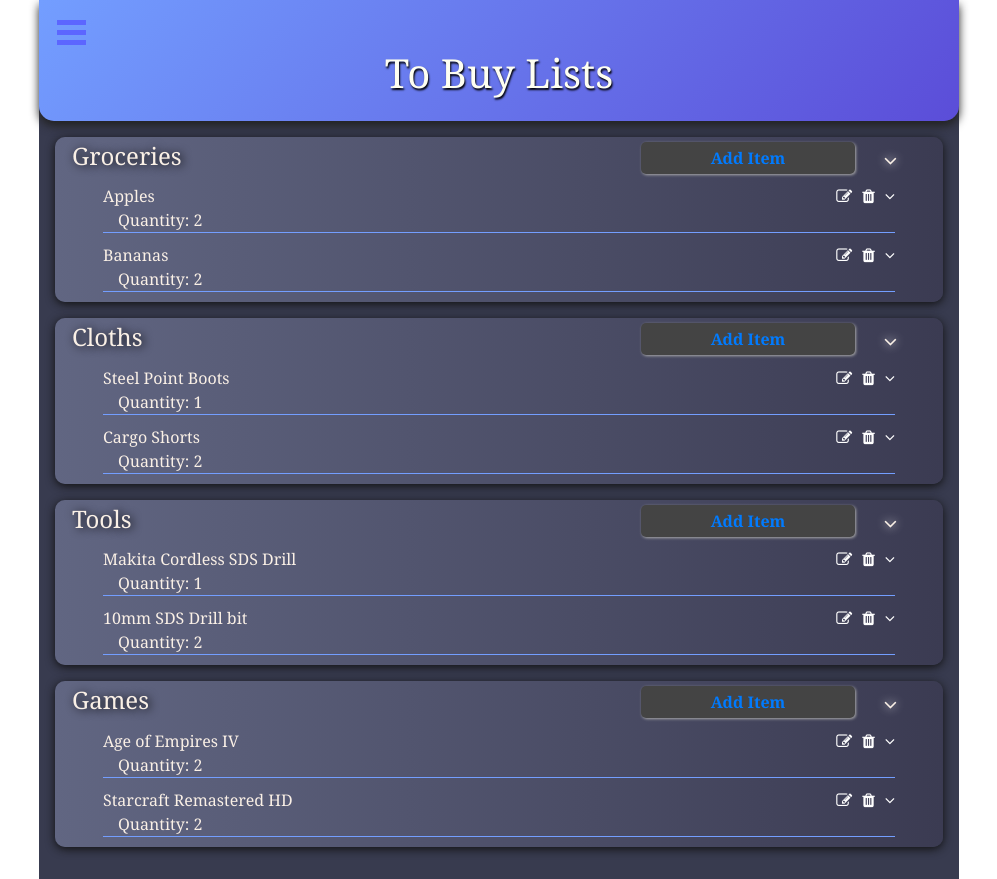
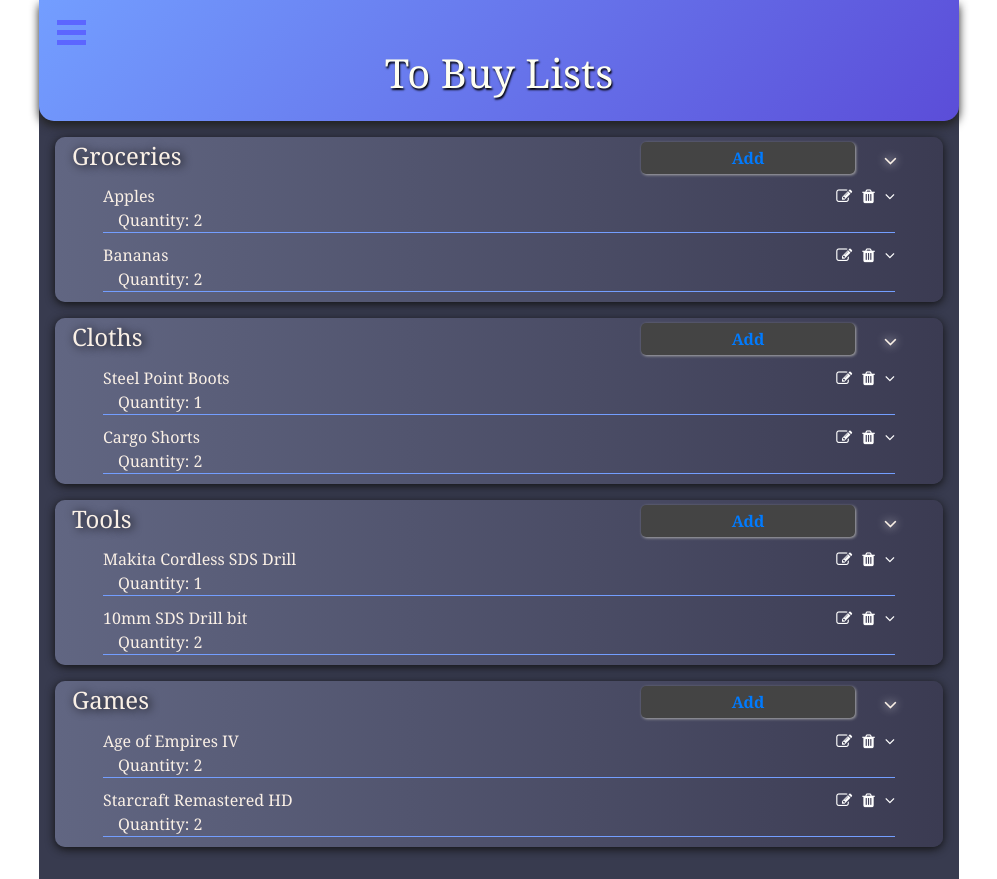
Before and after one commit to PaulDreyer09/to-buy-list, a React (Create React App) app: page / in a window 1280 px wide. Both pictures are taken after a click on the link "To Buy Lists". Shown: the whole page, without its empty margins (141-1138 px from the left). Built offline with nearby package versions, Linux system fonts and the light colour scheme.

Commit message:
changed add button to show close when form is open

```diff
--- a/src/Components/ToBuyList.js
+++ b/src/Components/ToBuyList.js
@@ -16,7 +16,7 @@ const ToBuyList = (props) => {
                 <h4 className='col-8'>{props.list.name}</h4>
 
                 <a href='#' onClick={handleAddButton} className='addItemButton col-3 button'>
-                    Add Item
+                    {displayForm? 'Close' : 'Add'}
                 </a>
                 <i className='fa fa-angle-down col-1 button'></i>
             </div>
```
